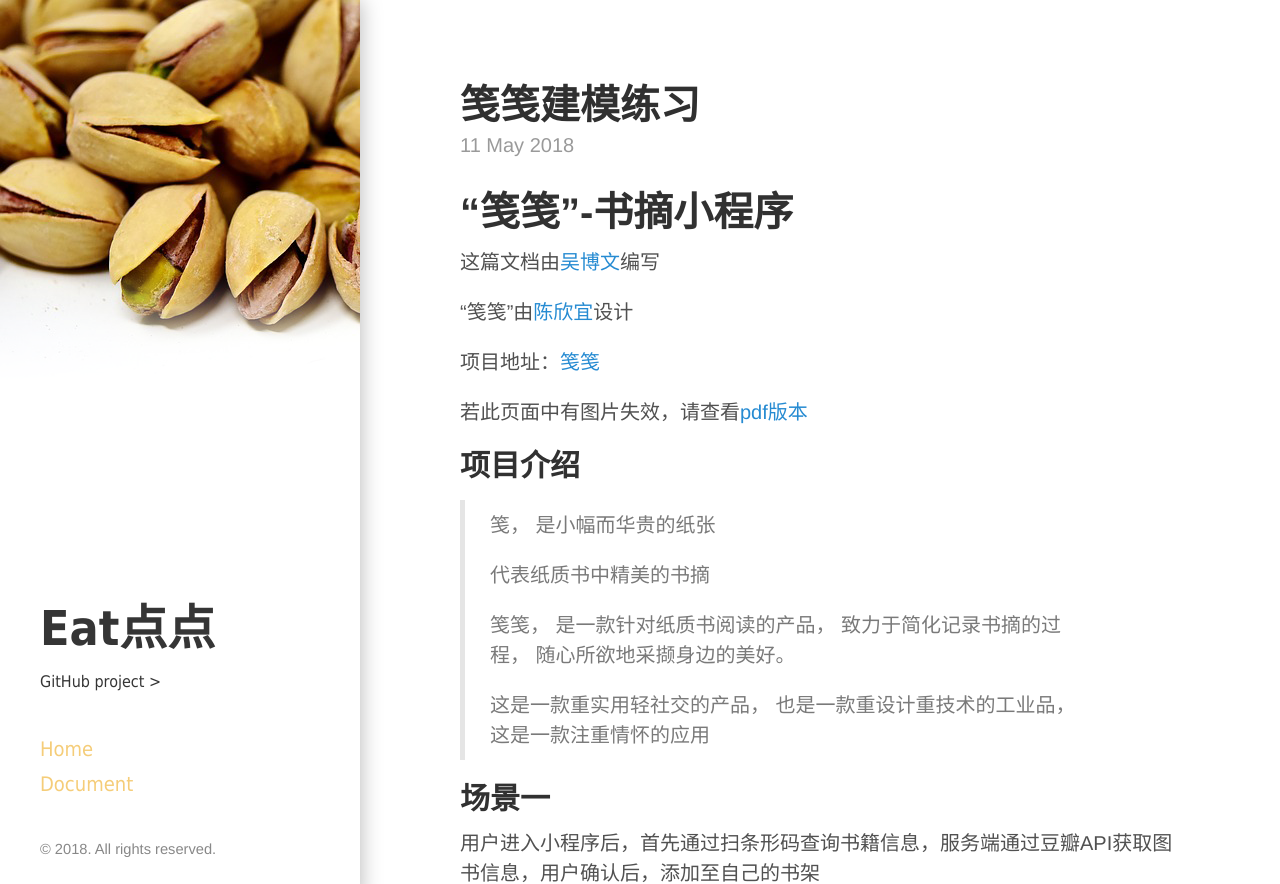
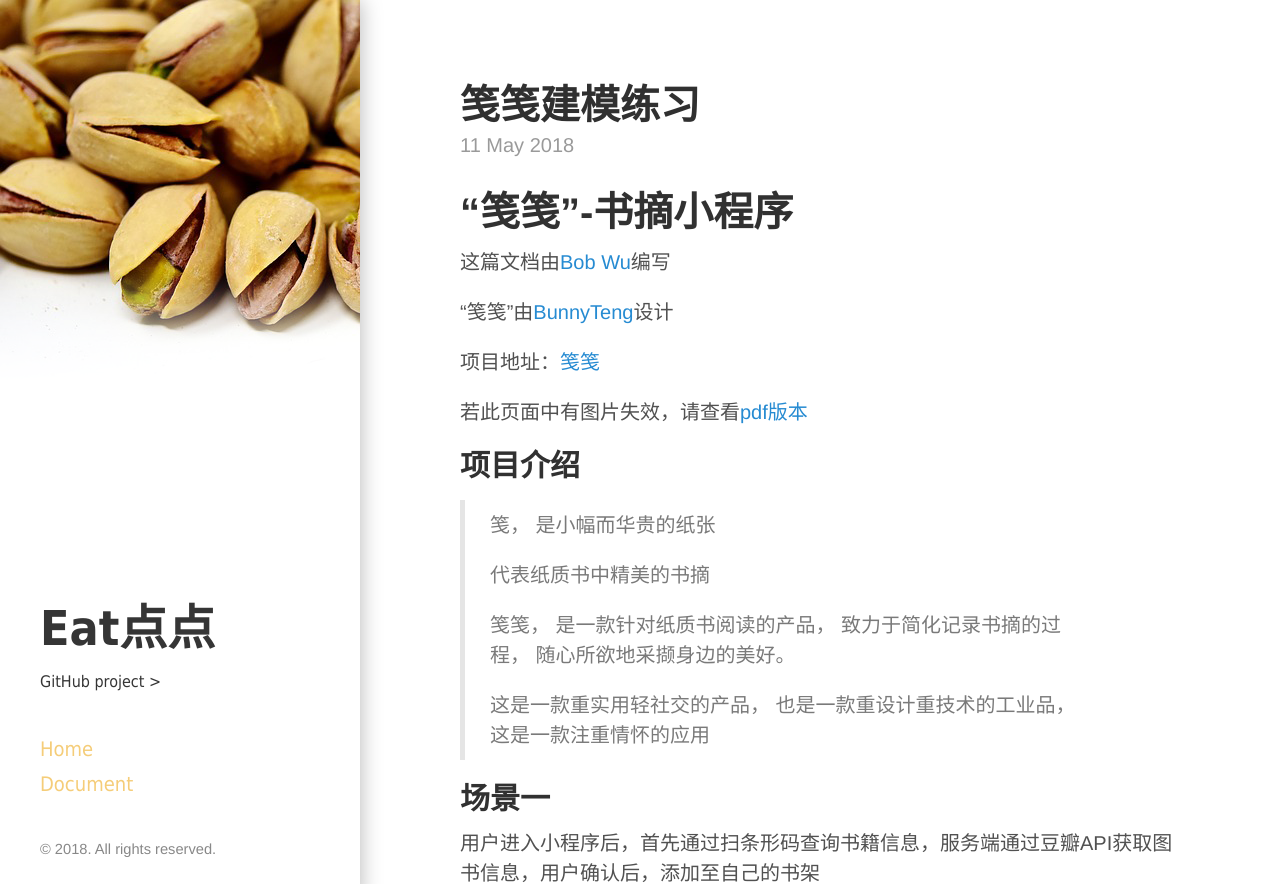
Before and after one commit to ChickenDinner8/ChickenDinner8.github.io, a Jekyll site: the page built from _posts/2018-05-11-笺笺建模练习.md, in a window 1280 px wide and 900 px high, cut to the strip 0-884 px from the top of the window. Built offline with Jekyll 4.4.1, drawn with Linux system fonts in a browser that asks for light colours.

Commit message:
修改署名

```diff
--- a/_posts/2018-05-11-笺笺建模练习.md
+++ b/_posts/2018-05-11-笺笺建模练习.md
@@ -6,9 +6,9 @@ tags: document
 
 # “笺笺”-书摘小程序
 
-这篇文档由[吴博文](https://github.com/Bowenwu1)编写
+这篇文档由[Bob Wu](https://github.com/Bowenwu1)编写
 
-“笺笺”由[陈欣宜](https://github.com/BunnyTeng)设计
+“笺笺”由[BunnyTeng](https://github.com/BunnyTeng)设计
 
 项目地址：[笺笺](https://github.com/Bowenwu1/JIAN-JIAN)
 
```
